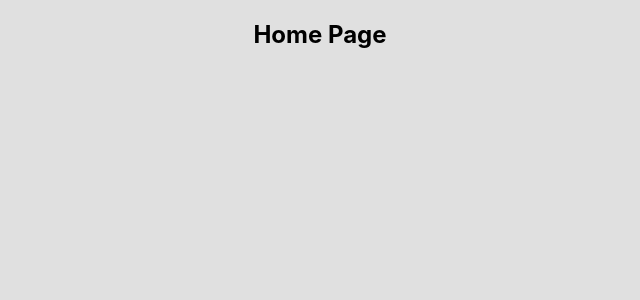
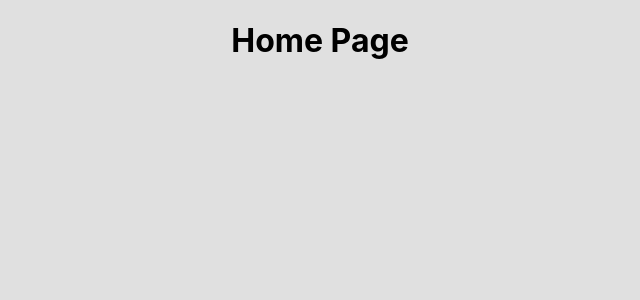
Before and after one commit to manitu85/urban_events, a Next.js app: page / in a window 1280 px wide. Shown: the top 300 px of the page, without its empty margins (320-960 px from the left). Built offline with nearby package versions, Linux system fonts and the light colour scheme.

Commit message:
fix: changed commit-msg

```diff
--- a/pages/index.js
+++ b/pages/index.js
@@ -3,7 +3,7 @@ import Layout from '@/components/Layout';
 export default function HomePage() {
 	return (
 		<Layout>
-			<h2 name='check'>Home Page</h2>
+			<h1 name='check'>Home Page</h1>
 		</Layout>
 	);
 }
```
Also changed, not shown: 1 other file (tests, documents, lock files or other folders).
